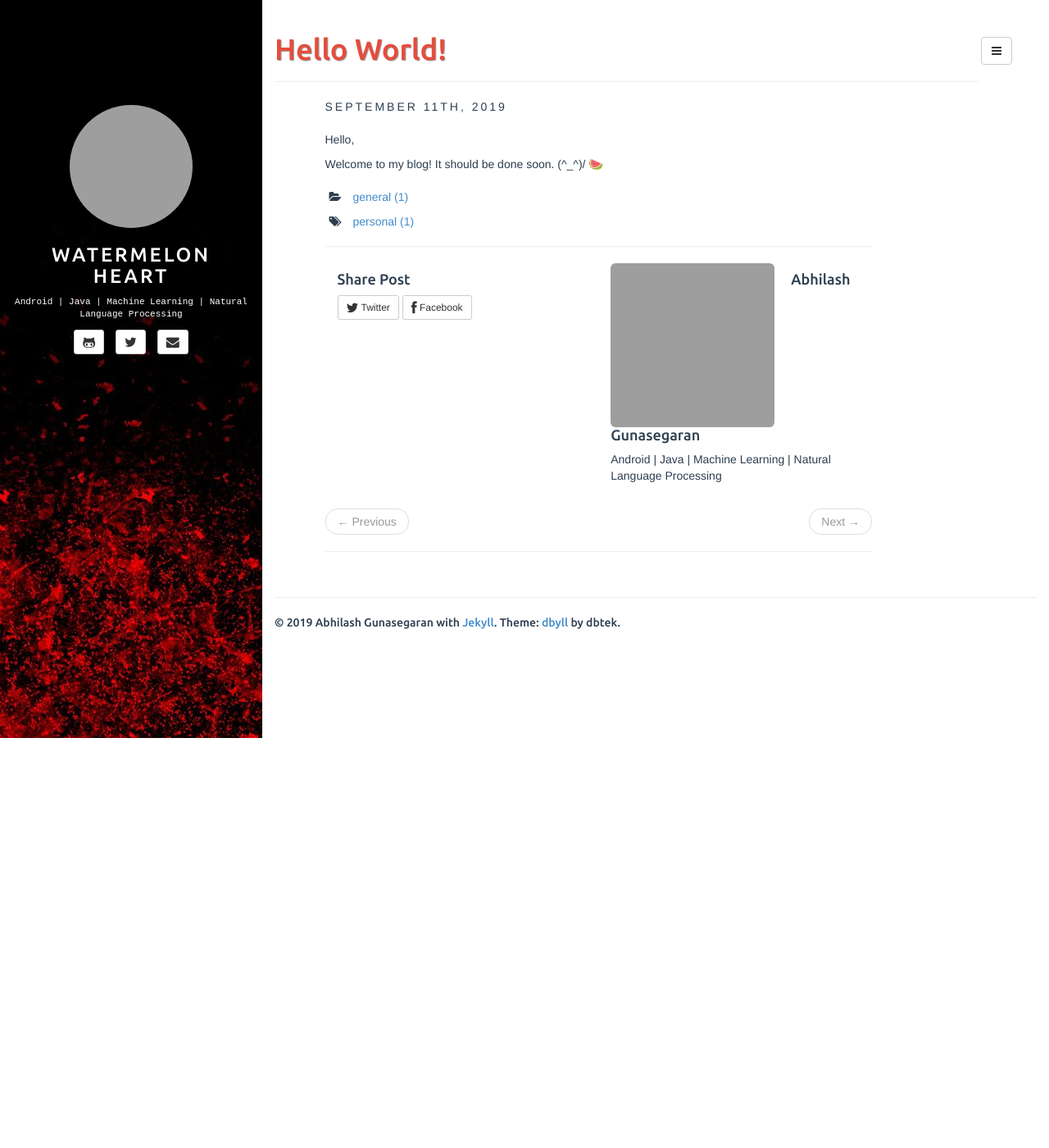
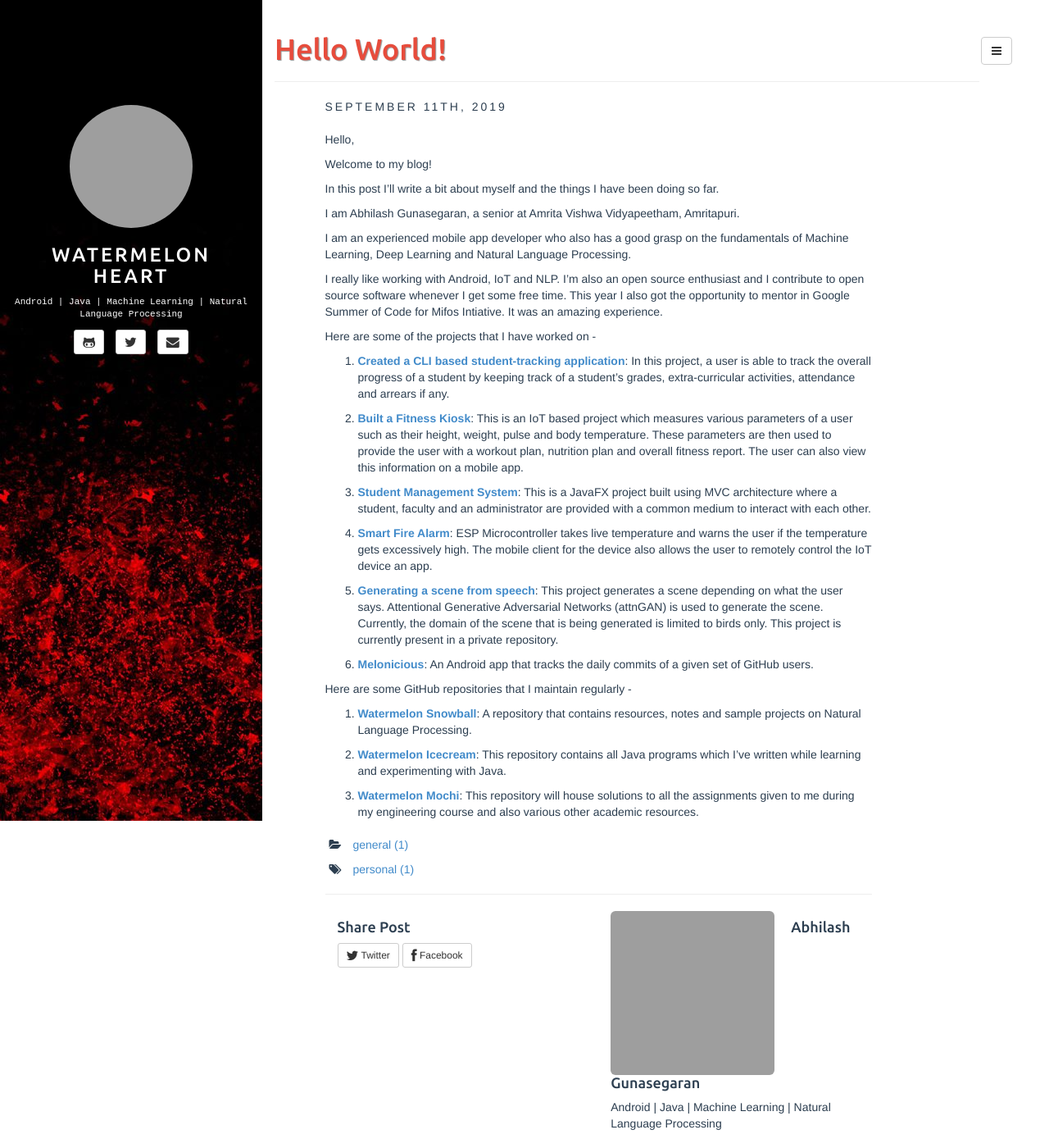
Before and after one commit to AbhilashG97/Watermelon-Heart, a Jekyll site: the page built from _posts/2019-09-11-Hello-World!.md, in a window 1280 px wide and 1400 px high. Shown: the whole window at 82% size. Built offline with Jekyll 4.4.1, drawn with Linux system fonts in a browser that asks for light colours; emoji names are drawn with the system emoji font; grey boxes are pictures that could not be loaded.

Commit message:
added Hello World example

```diff
--- a/_posts/2019-09-11-Hello-World!.md
+++ b/_posts/2019-09-11-Hello-World!.md
@@ -3,10 +3,40 @@ layout: post
 title: Hello World!
 categories: [general]
 tags: [personal]
-fullview: true
 comments: true
+description: In this post I'll write a bit about myself and the things I have been doing so far.
 ---
 
 Hello,
 
-Welcome to my blog! It should be done soon. \(^_^)/ :watermelon:
+Welcome to my blog!
+
+In this post I'll write a bit about myself and the things I have been doing so far.
+
+I am Abhilash Gunasegaran, a senior at Amrita Vishwa Vidyapeetham, Amritapuri.
+
+I am an experienced mobile app developer who also has a good grasp on the fundamentals of Machine Learning, Deep Learning and Natural Language Processing.
+
+I really like working with Android, IoT and NLP. I'm also an open source enthusiast and I contribute to open source software whenever I get some free time. This year I also got the opportunity to mentor in Google Summer of Code for Mifos Intiative. It was an amazing experience.
+
+Here are some of the projects that I have worked on -
+
+1.  [**Created a CLI based student-tracking application**](https://github.com/AbhilashG97/WatermelonCupcake): In this project, a user is able to track the overall progress of a student by keeping track of a student’s grades, extra-curricular activities, attendance and arrears if any.
+
+1.  [**Built a Fitness Kiosk**](https://github.com/AbhilashG97/Fitness-Kiosk): This is an IoT based project which measures various parameters of a user such as their height, weight, pulse and body temperature. These parameters are then used to provide the user with a workout plan, nutrition plan and overall fitness report. The user can also view this information on a mobile app.
+
+1.  [**Student Management System**](https://github.com/AbhilashG97/Jalebi): This is a JavaFX project built using MVC architecture where a student, faculty and an administrator are provided with a common medium to interact with each other.
+
+1.  [**Smart Fire Alarm**](https://github.com/AbhilashG97/Awesome-Fire-Alarm): ESP Microcontroller takes live temperature and warns the user if the temperature gets excessively high. The mobile client for the device also allows the user to remotely control the IoT device an app.
+
+1.  [**Generating a scene from speech**](): This project generates a scene depending on what the user says. Attentional Generative Adversarial Networks (attnGAN) is used to generate the scene. Currently, the domain of the scene that is being generated is limited to birds only. This project is currently present in a private repository.
+
+1.  [**Melonicious**](https://github.com/AbhilashG97/Melonicious): An Android app that tracks the daily commits of a given set of GitHub users.
+
+Here are some GitHub repositories that I maintain regularly -
+
+1.  [**Watermelon Snowball**](https://github.com/AbhilashG97/Watermelon-Snowball): A repository that contains resources, notes and sample projects on Natural Language Processing.
+
+1.  [**Watermelon Icecream**](https://github.com/AbhilashG97/Watermelon-Icecream): This repository contains all Java programs which I've written while learning and experimenting with Java.
+
+1.  [**Watermelon Mochi**](https://github.com/AbhilashG97/WatermelonMochi): This repository will house solutions to all the assignments given to me during my engineering course and also various other academic resources.
```
